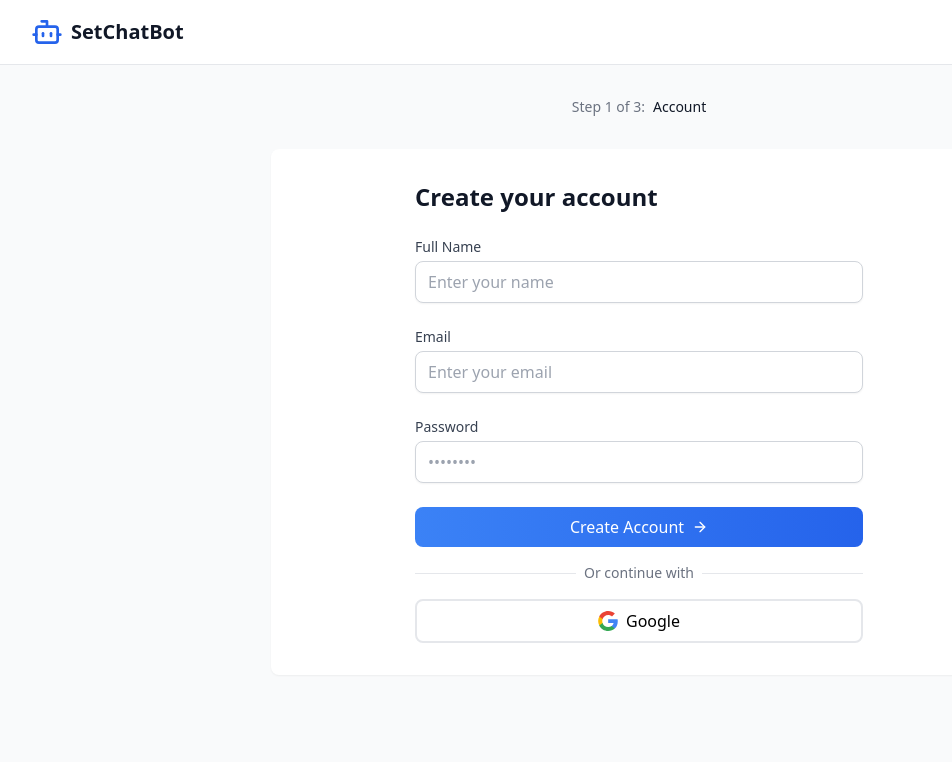
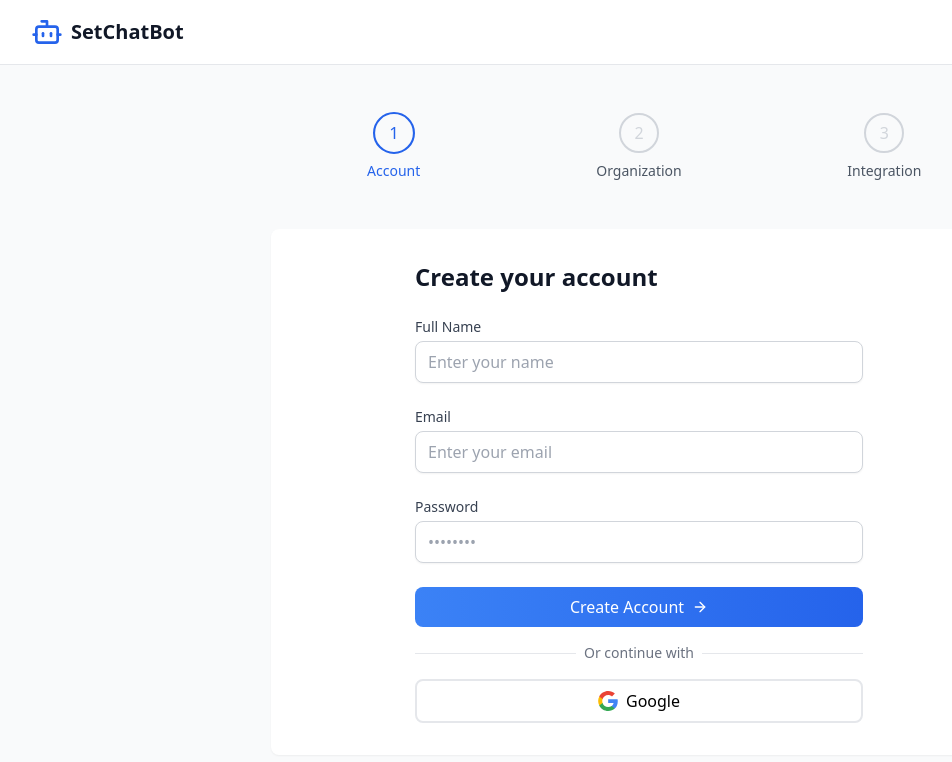
Before and after one commit to codewithmanas/chatbot-setup-assignment, a React (Vite) app: page / in a window 1280 px wide. Shown: the top 762 px of the page, without its empty margins (1-953 px from the left). Built offline with nearby package versions, Linux system fonts and the light colour scheme.

Commit message:
add progress steps

```diff
--- a/src/App.tsx
+++ b/src/App.tsx
@@ -5,6 +5,7 @@ import { SetupStep } from "./types";
 import { UserRegistration } from "./components/steps/UserRegistration";
 import { OrganizationSetup } from "./components/steps/OrganizationSetup";
 import { ChatbotIntegration } from "./components/steps/ChatbotIntegration";
+import { ProgressSteps } from "./components/ProgressSteps";
 
 // External libraries import
 import { Toaster } from "react-hot-toast";
@@ -36,8 +37,6 @@ const steps: SetupStep[] = [
 function App() {
   const [currentStep, setCurrentStep] = useState(0);
   const [completedSteps, setCompletedSteps] = useState<number[]>([]);
-
-  console.log("completedSteps", completedSteps);
 
 
   // Handle step completion
@@ -83,9 +82,18 @@ function App() {
 
       <main className="max-w-3xl mx-auto px-4 py-8 animate-fade-in">
         {/* Desktop Step */}
+        <div className="md:block hidden">
+          <ProgressSteps
+            steps={steps.map((step, index) => ({
+              ...step,
+              completed: completedSteps.includes(index),
+            }))}
+            currentStep={currentStep}
+          />
+        </div>
 
         {/* Mobile Step */}
-        <div className="">
+        <div className="md:hidden">
           <div className="flex items-center justify-center mb-4">
             <span className="text-sm font-medium text-gray-500">
               Step {currentStep + 1} of {steps.length}:
--- /dev/null
+++ b/src/components/ProgressSteps.tsx
@@ -0,0 +1,53 @@
+import React from "react";
+import { Check } from "lucide-react";
+import { clsx } from "clsx";
+import { SetupStep } from "../types";
+
+interface ProgressStepsProps {
+  steps: SetupStep[];
+  currentStep: number;
+}
+
+export const ProgressSteps: React.FC<ProgressStepsProps> = ({
+  steps,
+  currentStep,
+}) => {
+  return (
+    <div className="w-full py-4">
+      <div className="flex justify-between">
+        {steps.map((step, index) => (
+          <div key={step.id} className="flex flex-col items-center flex-1">
+            <div className="relative flex items-center justify-center">
+              <div
+                className={clsx(
+                  "w-10 h-10 rounded-full flex items-center justify-center border-2 transition-all duration-300 transform",
+                  step.completed
+                    ? "bg-blue-600 border-blue-600 text-white scale-110"
+                    : currentStep === index
+                    ? "border-blue-600 text-blue-600 scale-105"
+                    : "border-gray-300 text-gray-300"
+                )}
+              >
+                {step.completed ? (
+                  <Check className="w-5 h-5 animate-fade-in" />
+                ) : (
+                  <span>{step.id}</span>
+                )}
+              </div>
+
+            </div>
+
+            <span
+              className={clsx(
+                "mt-2 text-sm font-medium transition-colors duration-200",
+                currentStep === index ? "text-blue-600" : "text-gray-600"
+              )}
+            >
+              {step.title}
+            </span>
+          </div>
+        ))}
+      </div>
+    </div>
+  );
+};
```
